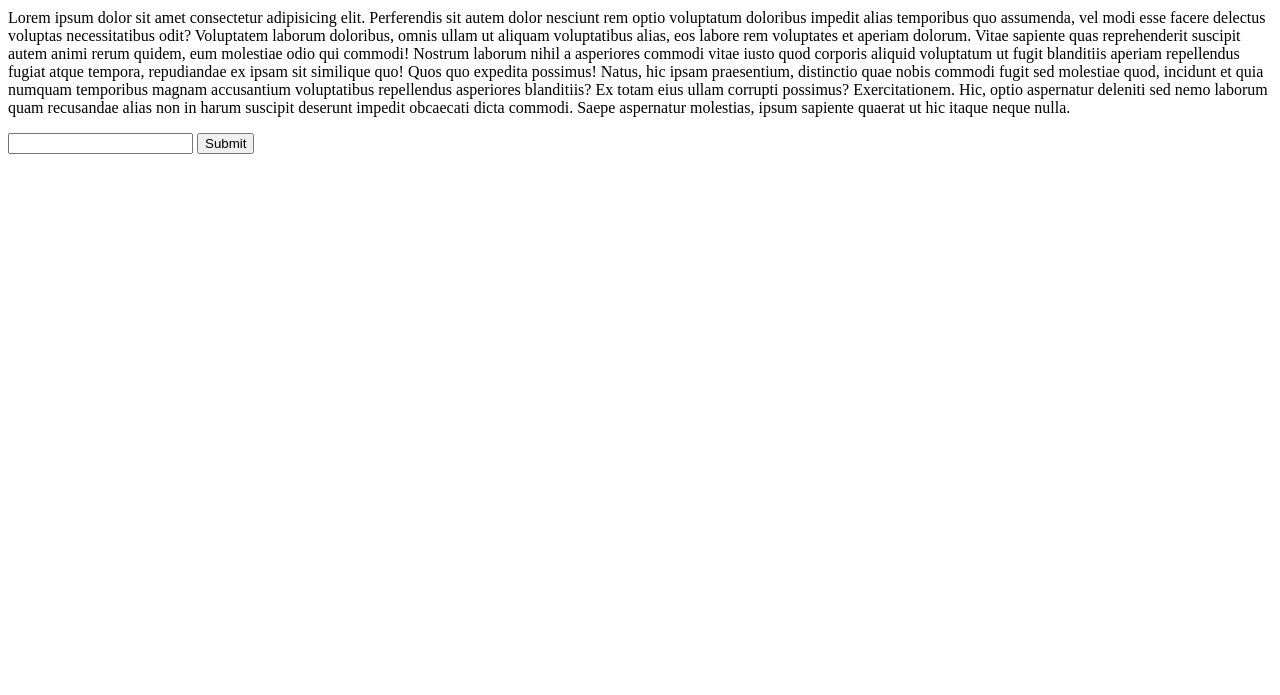
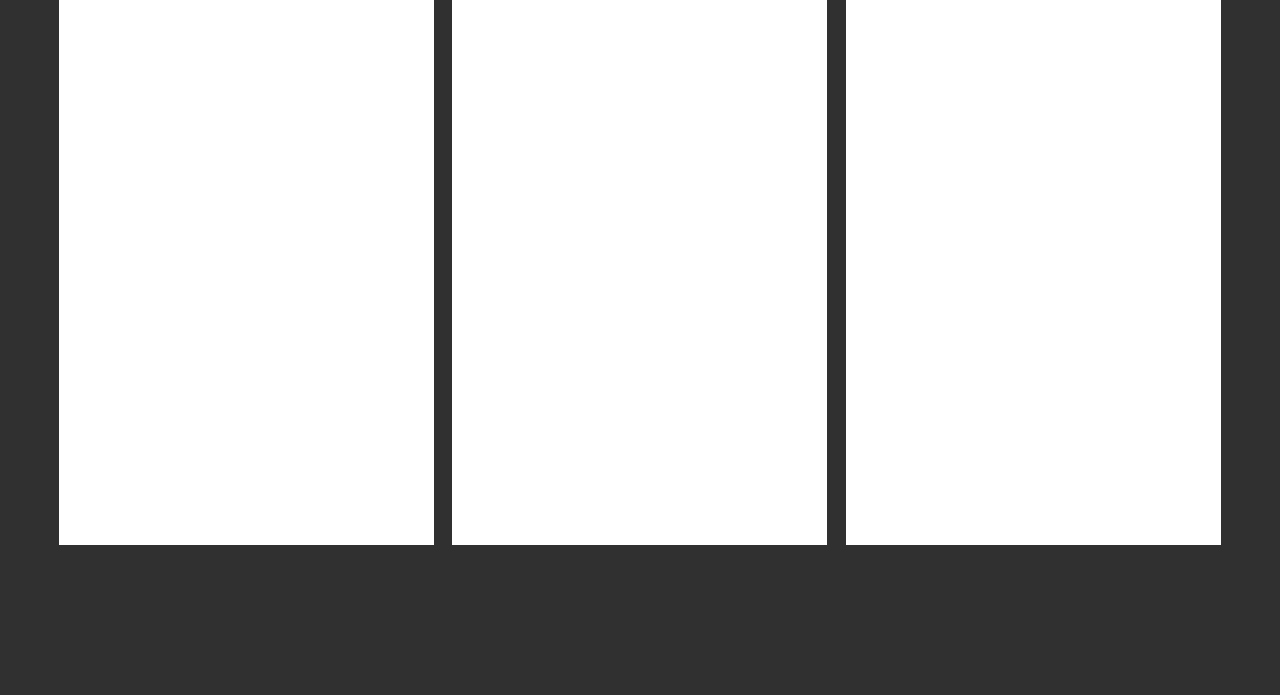
Before and after one commit to dean-the-dream/find-the-number, a plain HTML site: page index.html in a window 1280 px wide. Shown: the part 105-800 px from the top of the page. Drawn offline with Linux system fonts and the light colour scheme.

Commit message:
update: change css style, add 3  sections

```diff
--- a/index.html
+++ b/index.html
@@ -4,38 +4,39 @@
     <meta charset="UTF-8">
     <meta http-equiv="X-UA-Compatible" content="IE=edge">
     <meta name="viewport" content="width=device-width, initial-scale=1.0">
+    <link rel="stylesheet" href="./main.css">
     <title>Guess The Number</title>
 </head>
 <body>
-    <header>
-        <h1>Guess The Number</h1>
-    </header>
-    <aside id="instructions">
+    <section id="instructions">
         <p>These are instructions for how to play the game:</p>
         <p>Lorem ipsum dolor sit amet consectetur adipisicing elit. Perferendis sit autem dolor nesciunt rem optio voluptatum doloribus impedit alias temporibus quo assumenda, vel modi esse facere delectus voluptas necessitatibus odit?
         Voluptatem laborum doloribus, omnis ullam ut aliquam voluptatibus alias, eos labore rem voluptates et aperiam dolorum. Vitae sapiente quas reprehenderit suscipit autem animi rerum quidem, eum molestiae odio qui commodi!
         Nostrum laborum nihil a asperiores commodi vitae iusto quod corporis aliquid voluptatum ut fugit blanditiis aperiam repellendus fugiat atque tempora, repudiandae ex ipsam sit similique quo! Quos quo expedita possimus!
-        Natus, hic ipsam praesentium, distinctio quae nobis commodi fugit sed molestiae quod, incidunt et quia numquam temporibus magnam accusantium voluptatibus repellendus asperiores blanditiis? Ex totam eius ullam corrupti possimus? Exercitationem.
-        Hic, optio aspernatur deleniti sed nemo laborum quam recusandae alias non in harum suscipit deserunt impedit obcaecati dicta commodi. Saepe aspernatur molestias, ipsum sapiente quaerat ut hic itaque neque nulla.
+
         </p>
-    </aside>
-    <main>
-        <section id="input">
+    </section>
+    <section>
+        <div id="input">
+            <header>
+                <h1>Guess The Number</h1>
+            </header>
             <form action=submit>
                 <input type="text">
                 <button>Submit</button>
             </form>
-        </section>
-        <section id="result">
+        </div>
+        <div id="result">
+
             <div id="graphic"></div>
             <div id="status"></div>
-        </section>
-        <section id="hint">
+        </div>
+        <div id="hint">
             <div id="next-step"></div>
             <div id="attempts"></div>
-        </section>
-    </main>
-    <div class="placeholder"></div>
+        </div>
+    </section>
+    <section class="placeholder"></section>
 
 </body>
 </html>
--- /dev/null
+++ b/main.css
@@ -0,0 +1,32 @@
+@import url('https://fonts.googleapis.com/css2?family=Inter:wght@100;200;300;400;500;600;700;800;900&family=Roboto:wght@300&family=Source+Sans+Pro&display=swap');
+
+*{
+    padding: 0;
+    margin: 0;
+    box-sizing: border-box;
+}
+
+:root{
+    --light-grey: #efefef;
+    --dark-grey: #303030;
+    --orange: #fe9900;
+
+}
+
+body{
+    display: flex;
+    justify-content: space-around;
+    align-items: center;
+    background-color: var(--dark-grey);
+    font-family: 'Inter', sans-serif;
+    font-family: 'Roboto', sans-serif;
+    font-family: 'Source Sans Pro', sans-serif;
+    color: white;
+    padding: 50px;
+}
+
+section{
+    background-color: white;
+    min-height: 600px;
+    width: 375px;
+}
```
